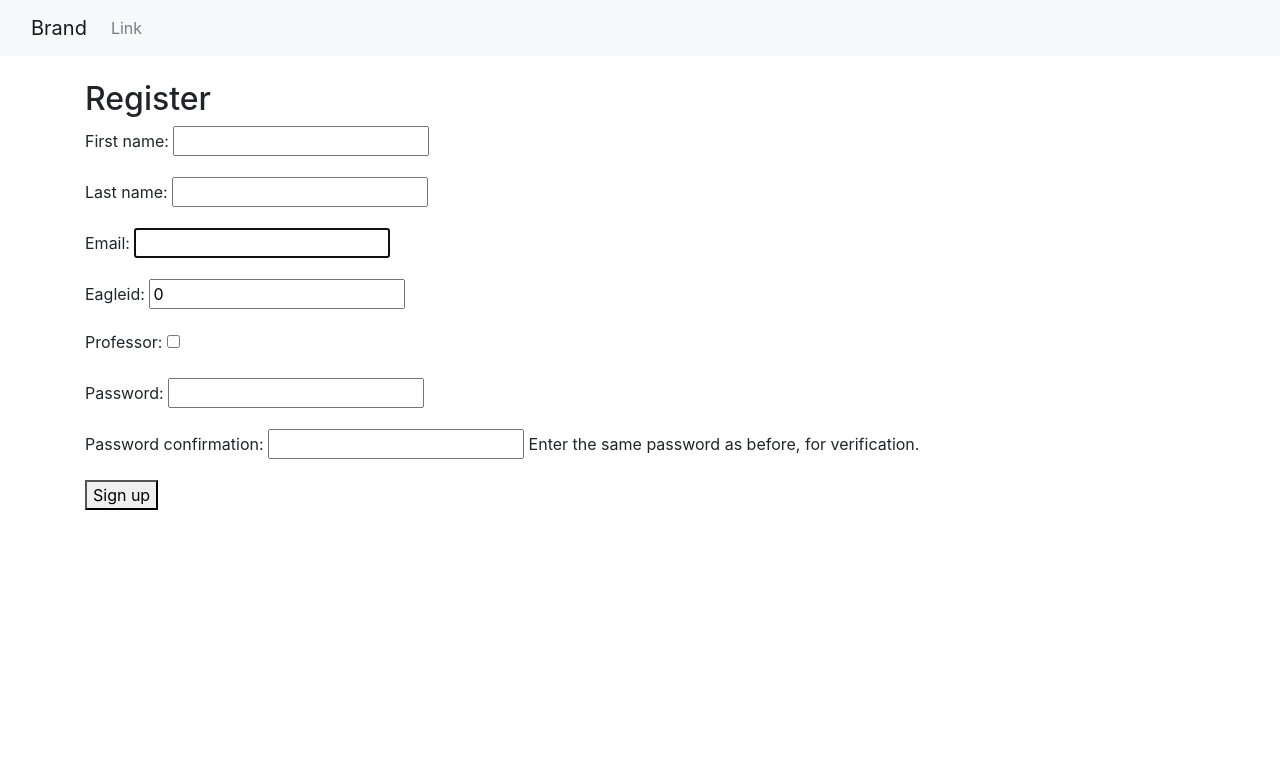
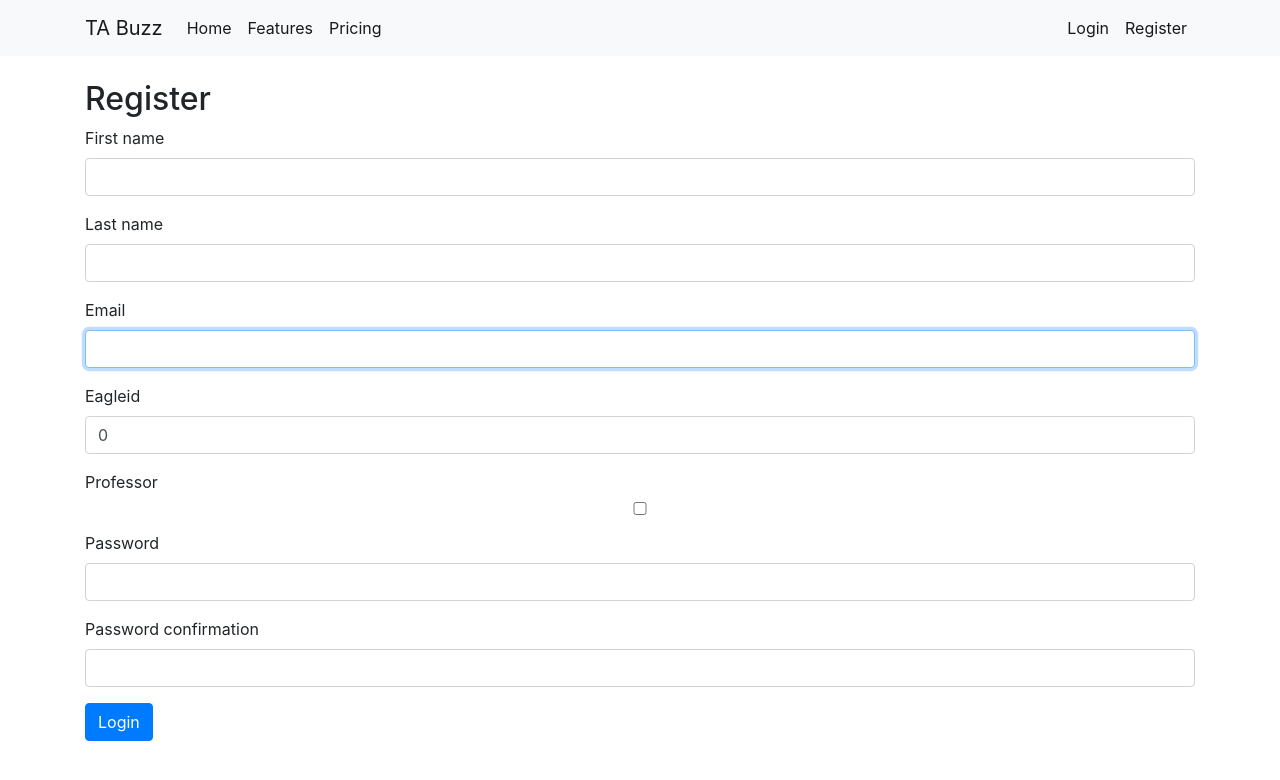
Before and after one commit to k3vkoh/bc-tasystem, a Django app: page /users/signup/ in a window 1280 px wide. Shown: the top 780 px of the page. Run offline with Django 4.2, Linux system fonts and the light colour scheme; some libraries are stand-ins or nearby versions.

Commit message:
created navbar

```diff
--- a/src/templates/components/navbar.html
+++ b/src/templates/components/navbar.html
@@ -1,37 +1,37 @@
 <header class="site-header mb-4">
-<nav class="navbar navbar-expand-lg bg-light navbar-light ">
-    <!-- Container wrapper -->
-    <div class="container-fluid">
-
-      <!-- Navbar brand -->
-      <a class="navbar-brand" href="#">Brand</a>
-
-      <!-- Toggle button -->
-      <button class="navbar-toggler" type="button" data-mdb-toggle="collapse" data-mdb-target="#navbarSupportedContent" aria-controls="navbarSupportedContent" aria-expanded="false" aria-label="Toggle navigation">
-        <i class="fas fa-bars"></i>
+    <nav class="navbar navbar-expand-lg navbar-light bg-light">
+        <div class="container">
+        <a class="navbar-brand" href="{% url 'home' %}">TA Buzz</a>
+        <button class="navbar-toggler" type="button" data-toggle="collapse" data-target="#navbarNav" aria-controls="navbarNav" aria-expanded="false" aria-label="Toggle navigation">
+            <span class="navbar-toggler-icon"></span>
         </button>
-
-      <!-- Collapsible wrapper -->
-      <div class="collapse navbar-collapse" id="navbarSupportedContent">
-        <ul class="navbar-nav me-auto mb-2 mb-lg-0">
-
-          <!-- Link -->
-          <li class="nav-item">
-            <a class="nav-link" href="#">Link</a>
+        <div class="collapse navbar-collapse" id="navbarNav">
+            <ul class="navbar-nav">
+                <li class="nav-item active">
+                    <a class="nav-link" href="#">Home <span class="sr-only">(current)</span></a>
+                </li>
+                <li class="nav-item active">
+                    <a class="nav-link" href="#">Features</a>
+                </li>
+                <li class="nav-item active">
+                    <a class="nav-link" href="#">Pricing</a>
                 </li>
 
             </ul>
-
-        <!-- Icons -->
-        <ul class="navbar-nav d-flex flex-row me-1">
-          <li class="nav-item me-3 me-lg-0">
-            <a class="nav-link" href="#"><i class="fas fa-shopping-cart"></i></a>
+            <ul class="navbar-nav ml-auto">
+                {% if user.is_authenticated %}
+                <li class="nav-item active">
+                    <a class="nav-link disabled" href="{% url 'logout' %}">Logout</a>
                 </li>
-          <li class="nav-item me-3 me-lg-0">
-            <a class="nav-link" href="#"><i class="fab fa-twitter"></i></a>
+                {% else %}
+                <li class="nav-item active">
+                    <a class="nav-link disabled" href="{% url 'login' %}">Login</a>
                 </li>
+                <li class="nav-item active">
+                    <a class="nav-link disabled" href="{% url 'signup' %}">Register</a>
+                </li>
+                {% endif %}
             </ul>
-
         </div>
     </div>
     </nav>
--- a/src/users/templates/register.html
+++ b/src/users/templates/register.html
@@ -1,13 +1,17 @@
 {% extends "base.html" %}
 
+{% load bootstrapify %}
+
 {% block content %}
-
 <h2>Register</h2>
-
-<form method="post">
+<form method="post" class="form-group">
     {% csrf_token %}
-    {{ form.as_p }}
-    <button type="submit">Sign up</button>
+    {% for field in form %}
+        <div class="mb-3">
+            <label for="{{ field.id_for_label }}" class="form-label">{{ field.label }}</label>
+            {{ field|bootstrap }}
+        </div>
+    {% endfor %}
+    <button type="submit" class="btn btn-primary">Login</button>
 </form>
-
 {% endblock %}
```
Also changed, not shown: src/main/templates/home.html (+10 -0 lines). Lines whose indentation alone changed are shown as unchanged.
